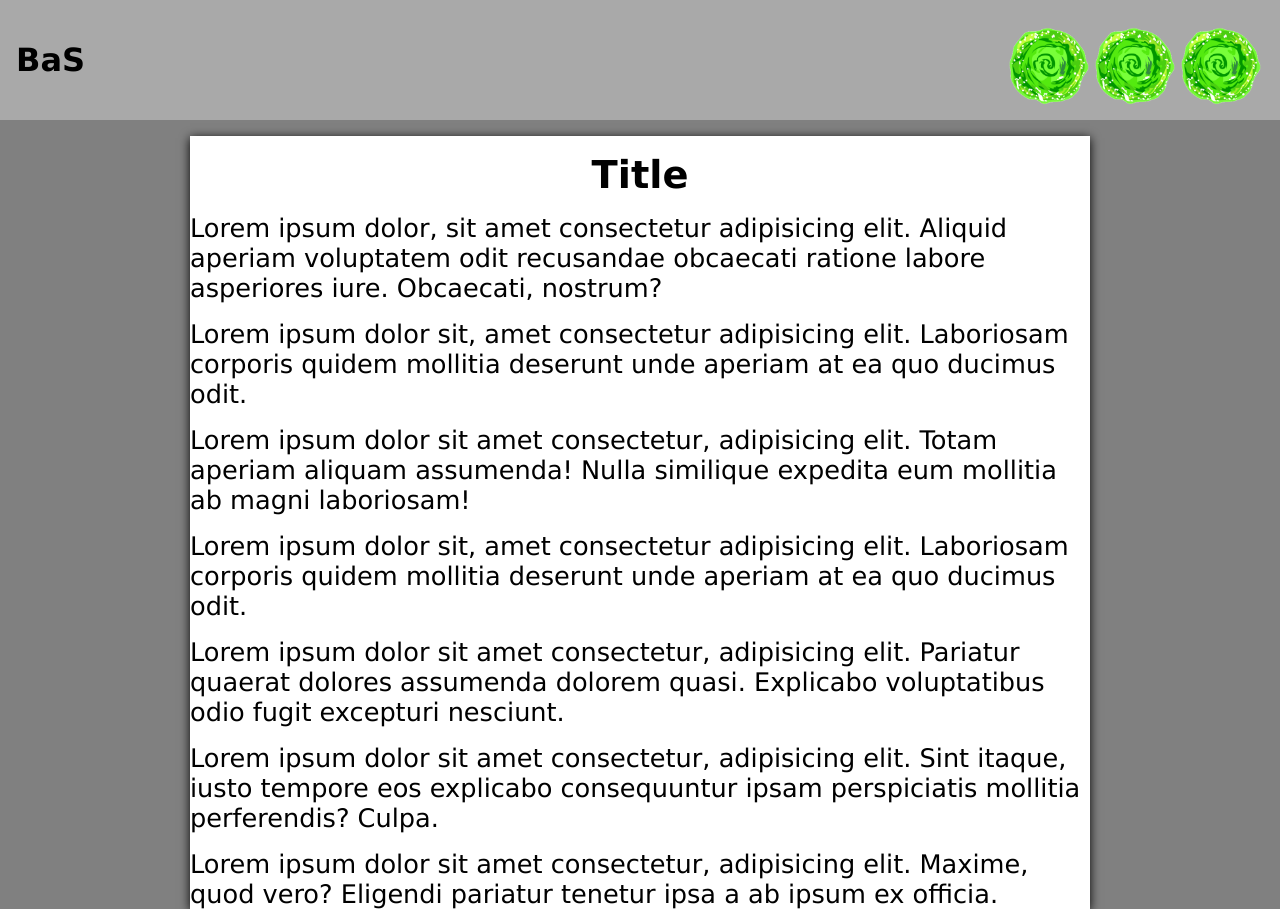
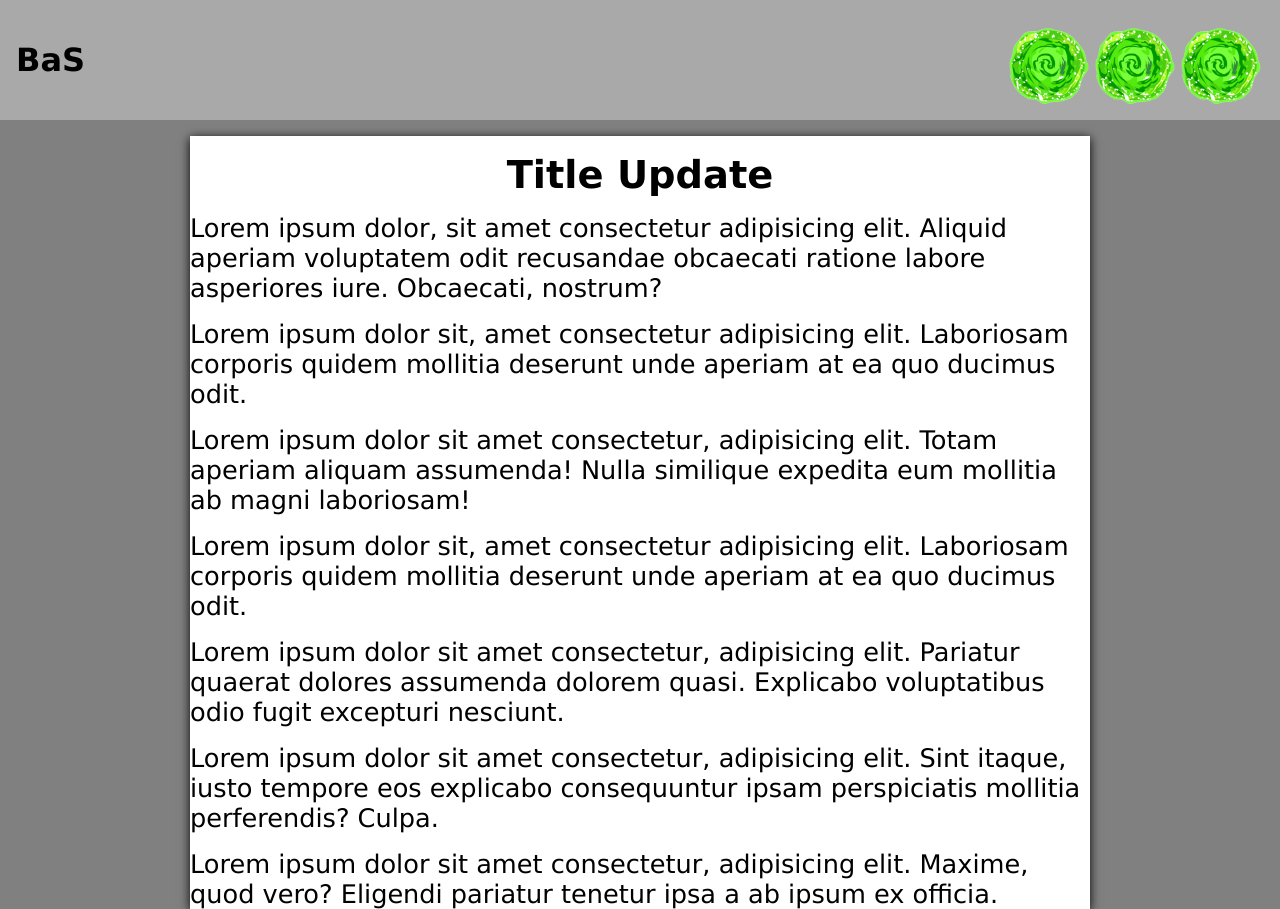
Before and after one commit to Justin-Magnus-Nathan-Coding-Idea-Corp/brickandshorty.com, a plain HTML site: page articles/article.html in a window 1280 px wide. Drawn offline with Linux system fonts and the light colour scheme; files whose address does not match are found by name.

Commit message:
chagned article title

```diff
--- a/articles/article.html
+++ b/articles/article.html
@@ -20,7 +20,7 @@
     <section class="main">
     <div class="article">
     <div class="title">
-    <h1>Title</h1>
+    <h1>Title Update</h1>
     </div>
     <div class="text">
         <p>Lorem ipsum dolor, sit amet consectetur adipisicing elit. Aliquid aperiam voluptatem odit recusandae obcaecati ratione labore asperiores iure. Obcaecati, nostrum?</p>
```
